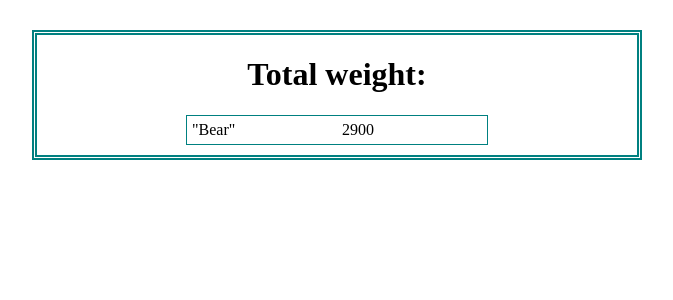
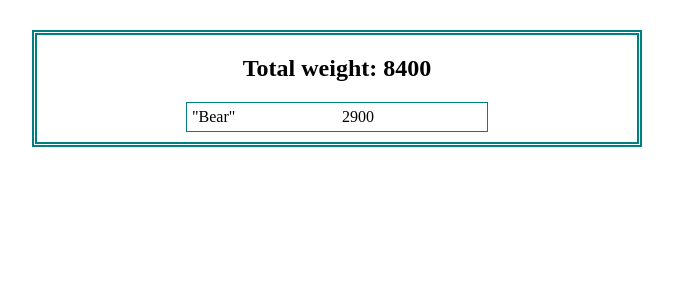
Before and after one commit to Ivan583/Shaitan-arba, a React (Create React App) app: page / in a window 1280 px wide. Shown: the top 300 px of the page, without its empty margins (303-976 px from the left). Built offline with nearby package versions, Linux system fonts and the light colour scheme.

Commit message:
Передача данных в компонент списка

```diff
--- a/src/App.css
+++ b/src/App.css
@@ -3,7 +3,7 @@
   margin: 30px auto;
   border: 5px double teal;
 }
-h1 {
+h2 {
   text-align: center;
 }
 
--- a/src/App.js
+++ b/src/App.js
@@ -35,13 +35,9 @@ function App() {
     .map(el => el.weight)
     .reduce((acc, curr) => acc + curr);
 
-    console.log(groupSummary)
-
-    console.log(totalSummary);
-
   return (
     <div className="App">
-      <FlightList />
+      <FlightList group={groupSummary} total={totalSummary} />
     </div>
   );
 }
--- a/src/components/FlightList.jsx
+++ b/src/components/FlightList.jsx
@@ -1,11 +1,11 @@
 import React from "react";
 import FlightItem from './FlightItem';
 
-const FlightList = () => {
+const FlightList = ({group, total}) => {
 
     return (
         <div>
-            <h1>Total weight: </h1>
+            <h2>Total weight: {total}</h2>
             <FlightItem />
         </div>
     );
```
